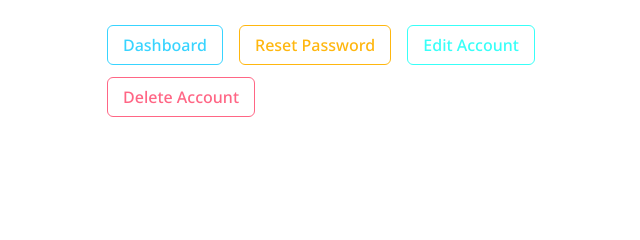
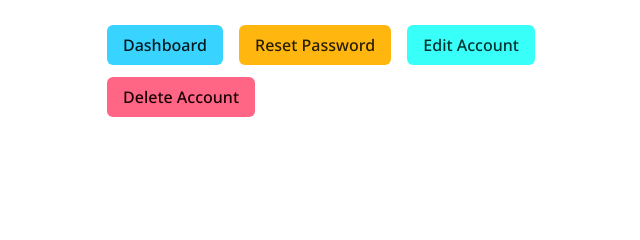
Before and after one commit to Avaneesh-Chopdekar/Identiv, a Django app: page /account/ in a window 1280 px wide. Shown: the part 396-636 px from the top of the page, without its empty margins (251-891 px from the left). Run offline with Django 5.2, Linux system fonts and the light colour scheme; the visitor is signed in with stand-in values (Sample User, id 1).

Commit message:
removed is-outlined class from account page's buttons

```diff
--- a/onboarding/templates/onboarding/account.html
+++ b/onboarding/templates/onboarding/account.html
@@ -31,12 +31,12 @@ Your Account | Identiv
                     </p>
 
                     <div class="my-5">
-                        <a href="#" class="button is-primary is-outlined mb-3">Dashboard</a>
-                        <a href="{% url 'password_reset' %}" class="button is-warning is-outlined mx-3 mb-3">
+                        <a href="#" class="button is-primary mb-3">Dashboard</a>
+                        <a href="{% url 'password_reset' %}" class="button is-warning mx-3 mb-3">
                             Reset Password
                         </a>
-                        <a href="{% url 'edit_account' %}" class="button is-info is-outlined mr-3 mb-3">Edit Account</a>
-                        <a href="{% url 'delete_account' %}" class="button is-danger is-outlined mb-3">Delete
+                        <a href="{% url 'edit_account' %}" class="button is-info mr-3 mb-3">Edit Account</a>
+                        <a href="{% url 'delete_account' %}" class="button is-danger mb-3">Delete
                             Account</a>
                     </div>
                 </div>
```
